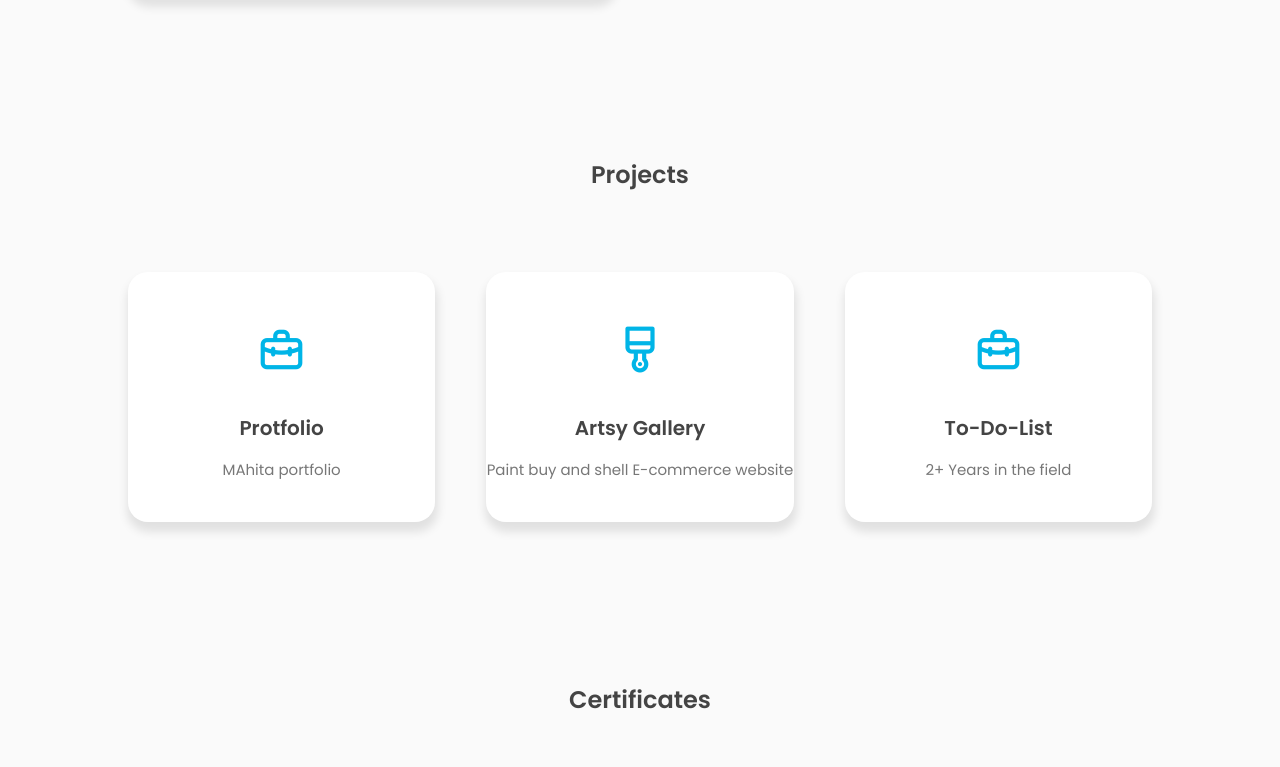
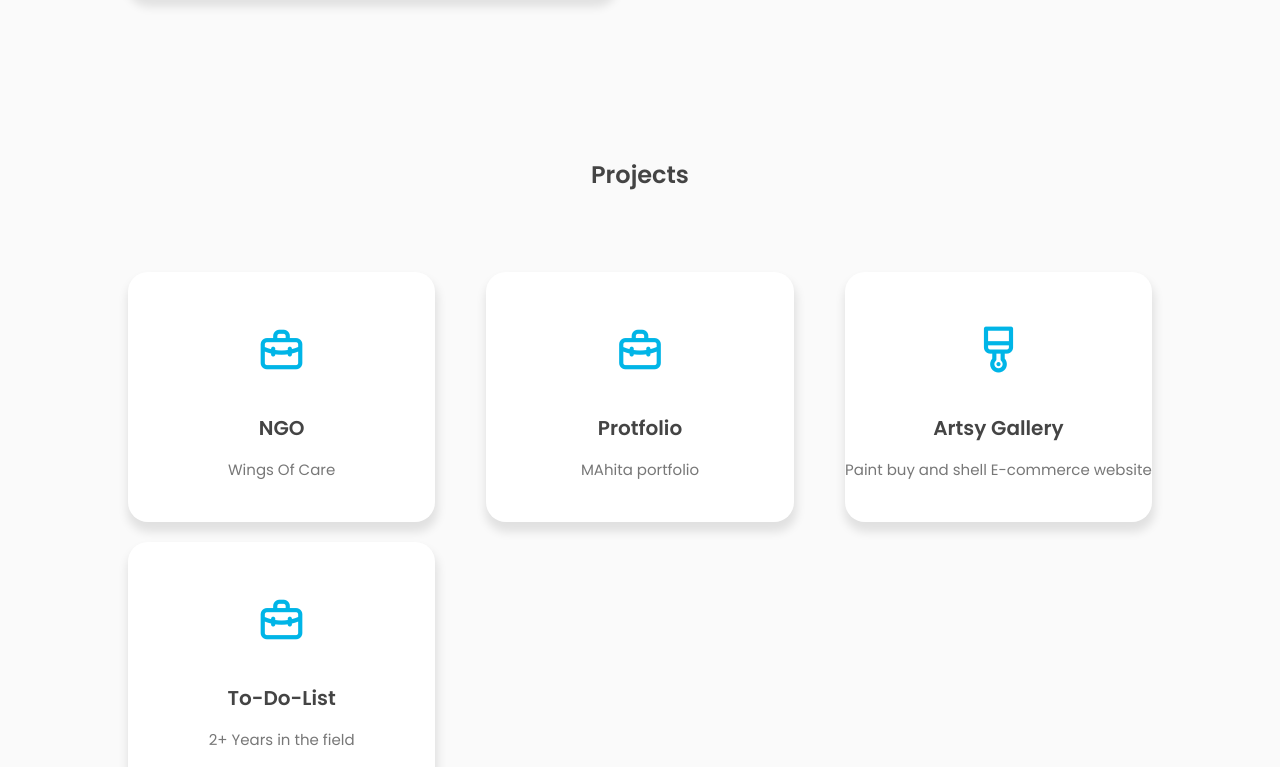
Before and after one commit to Ayan-source-hub/Ayan_portfolio, a plain HTML site: page porfolio/index.html in a window 1280 px wide. Shown: the part 1258-2025 px from the top of the page. Drawn offline with nearby package versions, Linux system fonts and the light colour scheme.

Commit message:
Update index.html

```diff
--- a/porfolio/index.html
+++ b/porfolio/index.html
@@ -165,6 +165,14 @@
               <h1>Projects</h1>
           </div>
           <div class="project-container">
+
+            <div class="project-box"  onclick="window.open('https://wings-of-care.vercel.app/', '_blank')" style="cursor: pointer;">
+                <i class="uil uil-briefcase-alt"></i>
+                <h3>NGO</h3>
+                <label>Wings Of Care</label>
+            </div>
+
+
             <div class="project-box"  onclick="window.open('https://mahita-portfolio.vercel.app/', '_blank')" style="cursor: pointer;">
                 <i class="uil uil-briefcase-alt"></i>
                 <h3>Protfolio</h3>
```
